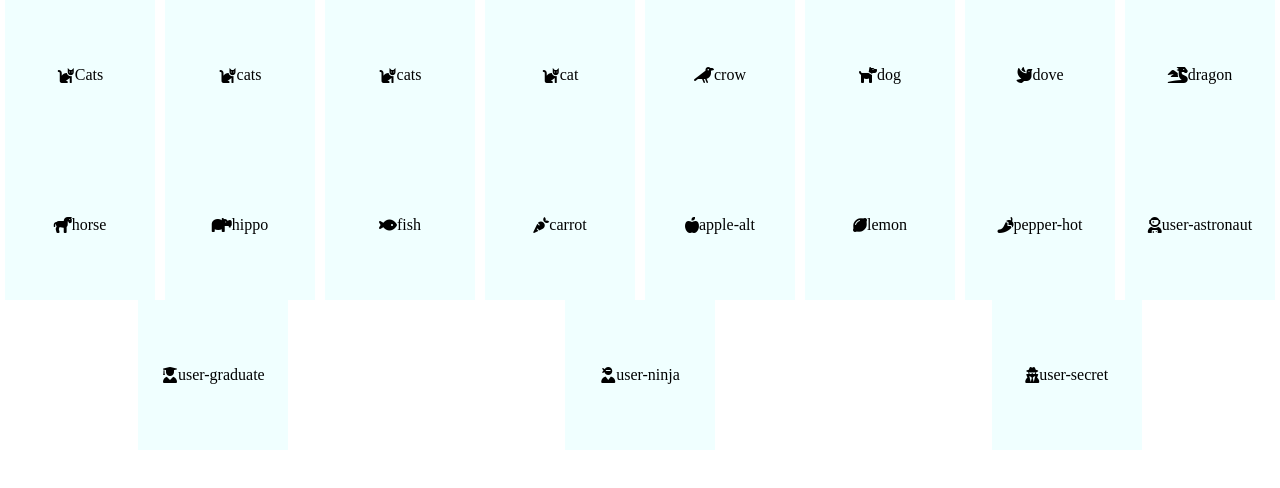
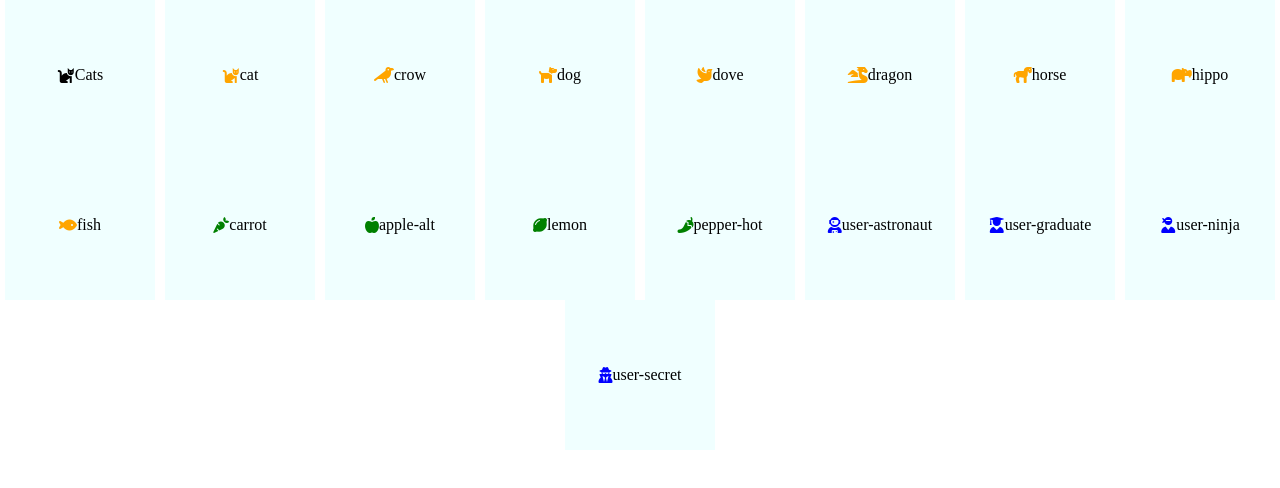
Before and after one commit to ValerioMik/js-es6-icons, a plain HTML site: page index.html in a window 1280 px wide. Drawn offline with Linux system fonts and the light colour scheme.

Commit message:
aggiunti i colori grazie

```diff
--- a/data.js
+++ b/data.js
@@ -136,10 +136,8 @@ const contenitore = document.querySelector("#container");
 icone.forEach((element) => {
 	contenitore.innerHTML +=`
 	<div class="icone">
-            <i class="${element.family} ${element.prefix + element.name}"></i>
+            <i class="${element.family} ${element.prefix + element.name}" style="color:${element.color}"></i>
             <span>${element.name}</span>
     </div>
 	`
-}
-
-);
+});
--- a/index.html
+++ b/index.html
@@ -17,15 +17,6 @@
             <span>Cats</span>
         </div>
 
-        <div class="icone">
-            <i class="fas fa-cat"></i>
-            <span>cats</span>
-        </div>
-
-        <div class="icone">
-            <i class="fas fa-cat"></i>
-            <span>cats</span>
-        </div>
     </div>
     <script src="data.js"></script>
 </body>
```
Also changed, not shown: css/style.css (line endings or trailing spaces).
